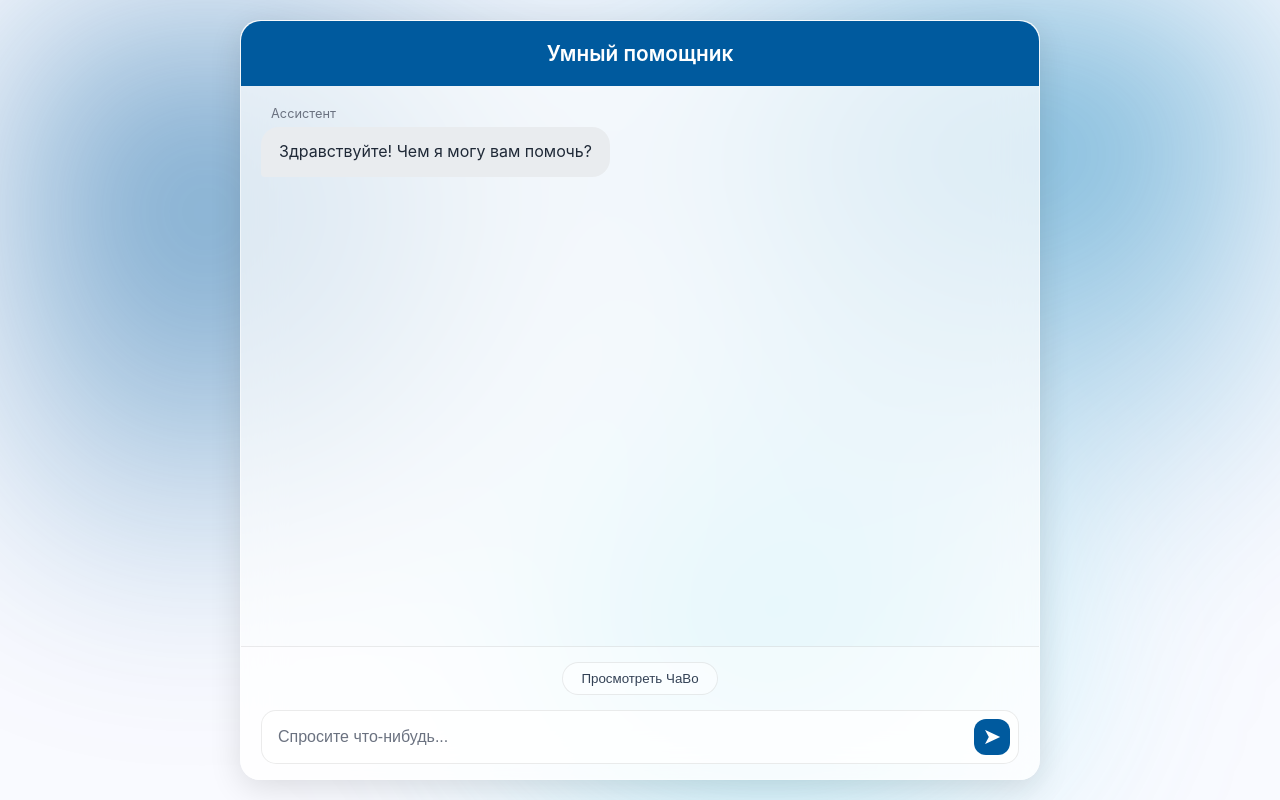
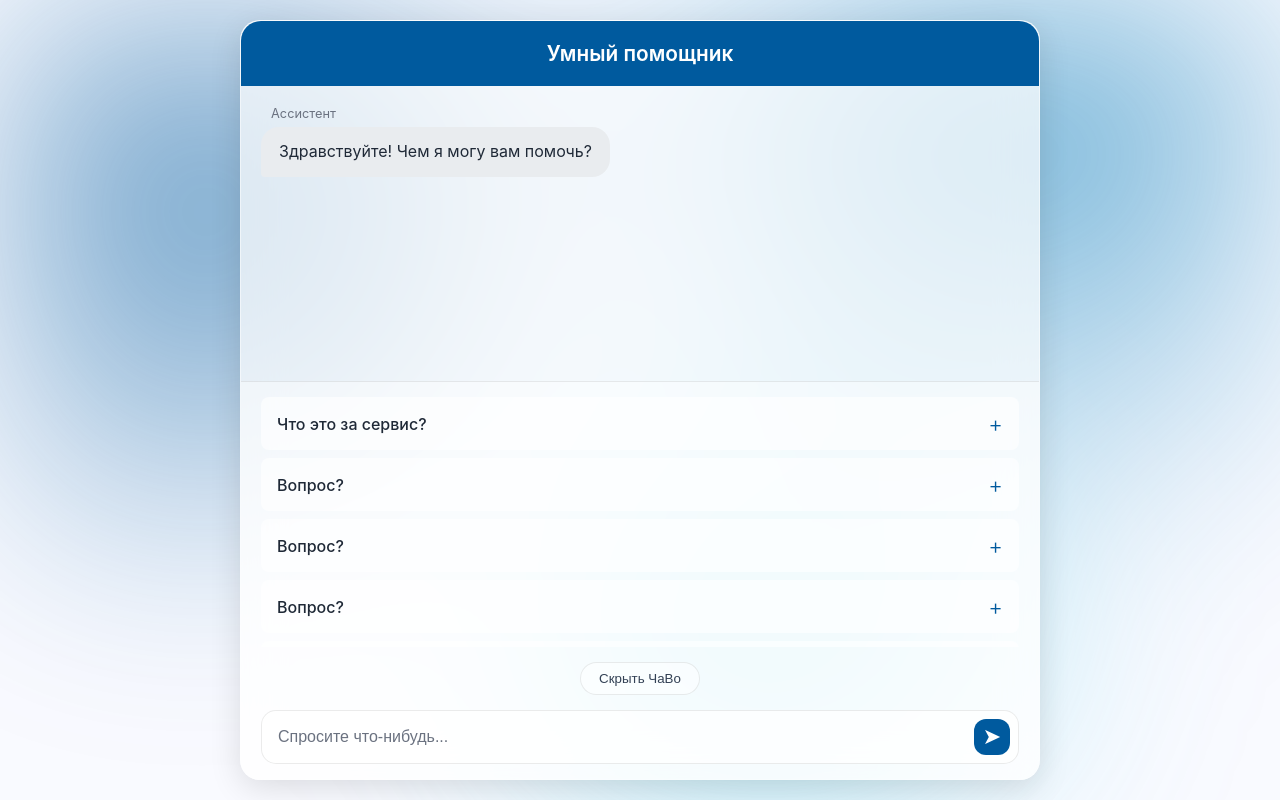
Before and after one commit to Scripting-programming-languages/ai-ssu-bot, a React (Create React App) app in the folder frontend/: page / in a window 1280 px wide. Both pictures are taken after a click on the button "Просмотреть ЧаВо". Built offline with nearby package versions, Linux system fonts and the light colour scheme.

Commit message:
feat: добавлен выпадающий список ЧаВо

```diff
--- a/frontend/src/App.css
+++ b/frontend/src/App.css
@@ -17,7 +17,9 @@
   padding: 0;
 }
 
-body, html, #root {
+body,
+html,
+#root {
   width: 100%;
   height: 100%;
   font-family: 'Inter', sans-serif;
@@ -39,8 +41,7 @@ body, html, #root {
   content: '';
   position: absolute;
   inset: 0;
-  background:
-    radial-gradient(circle at 15% 25%, var(--color-primary), transparent 35%),
+  background: radial-gradient(circle at 15% 25%, var(--color-primary), transparent 35%),
     radial-gradient(circle at 80% 10%, var(--color-secondary), transparent 40%),
     radial-gradient(circle at 60% 80%, var(--color-tertiary), transparent 35%);
   filter: blur(100px);
@@ -64,7 +65,8 @@ body, html, #root {
   position: relative;
 }
 
-.chatbot-header, .chatbot-footer {
+.chatbot-header,
+.chatbot-footer {
   flex-shrink: 0;
 }
 
@@ -92,9 +94,16 @@ body, html, #root {
   gap: 15px;
 }
 
-.chatbot-messages::-webkit-scrollbar { width: 6px; }
-.chatbot-messages::-webkit-scrollbar-thumb { background-color: rgba(0, 0, 0, 0.15); border-radius: 3px; }
-.chatbot-messages::-webkit-scrollbar-track { background: transparent; }
+.chatbot-messages::-webkit-scrollbar {
+  width: 6px;
+}
+.chatbot-messages::-webkit-scrollbar-thumb {
+  background-color: rgba(0, 0, 0, 0.15);
+  border-radius: 3px;
+}
+.chatbot-messages::-webkit-scrollbar-track {
+  background: transparent;
+}
 
 .message-wrapper {
   display: flex;
@@ -104,12 +113,23 @@ body, html, #root {
 }
 
 @keyframes popIn {
-  from { opacity: 0; transform: translateY(5px); }
-  to { opacity: 1; transform: translateY(0); }
+  from {
+    opacity: 0;
+    transform: translateY(5px);
+  }
+  to {
+    opacity: 1;
+    transform: translateY(0);
+  }
 }
 
-.message-wrapper.user { align-self: flex-end; align-items: flex-end; }
-.message-wrapper.bot { align-self: flex-start; }
+.message-wrapper.user {
+  align-self: flex-end;
+  align-items: flex-end;
+}
+.message-wrapper.bot {
+  align-self: flex-start;
+}
 
 .message-wrapper::before {
   font-size: 0.8em;
@@ -118,8 +138,12 @@ body, html, #root {
   padding: 0 10px;
 }
 
-.message-wrapper.user::before { content: 'Вы'; }
-.message-wrapper.bot::before { content: 'Ассистент'; }
+.message-wrapper.user::before {
+  content: 'Вы';
+}
+.message-wrapper.bot::before {
+  content: 'Ассистент';
+}
 
 .message {
   padding: 12px 18px;
@@ -144,12 +168,94 @@ body, html, #root {
   border-top: 1px solid var(--border-color);
   background: rgba(255, 255, 255, 0.4);
   border-radius: 0 0 var(--border-radius-main) var(--border-radius-main);
+  display: flex;
+  flex-direction: column;
+}
+
+.faq-section {
+  order: 1;
+  width: 100%;
+  margin-bottom: 15px;
+  max-height: 250px;
+  overflow-y: auto;
+  animation: fadeIn 0.4s ease;
+}
+
+@keyframes fadeIn {
+  from {
+    opacity: 0;
+    transform: translateY(-10px);
+  }
+  to {
+    opacity: 1;
+    transform: translateY(0);
+  }
+}
+
+.faq-section::-webkit-scrollbar {
+  width: 5px;
+}
+.faq-section::-webkit-scrollbar-thumb {
+  background-color: rgba(0, 0, 0, 0.1);
+  border-radius: 3px;
+}
+.faq-section::-webkit-scrollbar-track {
+  background: transparent;
+}
+
+.faq-item {
+  background-color: rgba(255, 255, 255, 0.6);
+  border-radius: 8px;
+  margin-bottom: 8px;
+  border: 1px solid transparent;
+  transition: all 0.3s ease;
+  cursor: pointer;
+  overflow: hidden;
+}
+
+.faq-item:hover {
+  border-color: rgba(0, 0, 0, 0.1);
+  background-color: rgba(255, 255, 255, 0.9);
+}
+
+.faq-question {
+  padding: 12px 15px;
+  font-weight: 500;
+  display: flex;
+  justify-content: space-between;
+  align-items: center;
+  color: var(--text-primary);
+}
+
+.faq-question span {
+  font-size: 1.4em;
+  font-weight: 300;
+  color: var(--color-primary);
+  transition: transform 0.3s ease;
+}
+
+.faq-item.active .faq-question span {
+  transform: rotate(180deg);
+}
+
+.faq-answer {
+  max-height: 0;
+  overflow: hidden;
+  padding: 0 15px;
+  color: var(--text-secondary);
+  line-height: 1.5;
+  transition: max-height 0.4s ease-out, padding 0.4s ease-out;
+}
+
+.faq-item.active .faq-answer {
+  max-height: 100px;
+  padding: 0 15px 12px;
 }
 
 .faq-button-container {
+  order: 2;
   display: flex;
   justify-content: center;
-  margin-bottom: 15px;
 }
 
 .faq-button-container button {
@@ -165,10 +271,11 @@ body, html, #root {
 
 .faq-button-container button:hover {
   background: rgba(255, 255, 255, 1);
-  border-color: rgba(0,0,0,0.1);
+  border-color: rgba(0, 0, 0, 0.1);
 }
 
 .chatbot-input-area {
+  order: 3;
   display: flex;
   align-items: center;
   background-color: rgba(255, 255, 255, 0.7);
@@ -176,6 +283,7 @@ body, html, #root {
   border-radius: 15px;
   padding: 8px;
   transition: border-color 0.2s;
+  margin-top: 15px;
 }
 
 .chatbot-input-area:focus-within {
--- a/frontend/src/App.js
+++ b/frontend/src/App.js
@@ -6,10 +6,35 @@ function App() {
     { text: 'Здравствуйте! Чем я могу вам помочь?', sender: 'bot' },
   ]);
   const [inputValue, setInputValue] = useState('');
+  const [isFaqVisible, setIsFaqVisible] = useState(false);
+  const [activeFaqIndex, setActiveFaqIndex] = useState(null);
   const messagesEndRef = useRef(null);
 
+  const faqData = [
+    {
+      question: 'Что это за сервис?',
+      answer: 'Это умный помощник, созданный для ответов на ваши вопросы в режиме реального времени.',
+    },
+    {
+      question: 'Вопрос?',
+      answer: 'Ответ',
+    },
+    {
+      question: 'Вопрос?',
+      answer: 'Ответ',
+    },
+    {
+      question: 'Вопрос?',
+      answer: 'Ответ',
+    },
+    {
+      question: 'Вопрос?',
+      answer: 'Ответ',
+    },
+  ];
+
   const scrollToBottom = () => {
-    messagesEndRef.current?.scrollIntoView({ behavior: "smooth" });
+    messagesEndRef.current?.scrollIntoView({ behavior: 'smooth' });
   };
 
   useEffect(() => {
@@ -32,7 +57,12 @@ function App() {
   };
 
   const handleFaqClick = () => {
-    alert('Раздел в разработке!');
+    setIsFaqVisible(!isFaqVisible);
+    setActiveFaqIndex(null);
+  };
+
+  const handleFaqItemClick = (index) => {
+    setActiveFaqIndex(activeFaqIndex === index ? null : index);
   };
 
   return (
@@ -45,17 +75,34 @@ function App() {
         <main className="chatbot-messages">
           {messages.map((message, index) => (
             <div key={index} className={`message-wrapper ${message.sender}`}>
-              <div className="message">
-                {message.text}
-              </div>
+              <div className="message">{message.text}</div>
             </div>
           ))}
           <div ref={messagesEndRef} />
         </main>
 
         <footer className="chatbot-footer">
+          {isFaqVisible && (
+            <div className="faq-section">
+              {faqData.map((item, index) => (
+                <div
+                  key={index}
+                  className={`faq-item ${activeFaqIndex === index ? 'active' : ''}`}
+                  onClick={() => handleFaqItemClick(index)}
+                >
+                  <div className="faq-question">
+                    {item.question}
+                    <span>{activeFaqIndex === index ? '−' : '+'}</span>
+                  </div>
+                  <div className="faq-answer">{item.answer}</div>
+                </div>
+              ))}
+            </div>
+          )}
           <div className="faq-button-container">
-            <button onClick={handleFaqClick}>Просмотреть ЧаВо</button>
+            <button onClick={handleFaqClick}>
+              {isFaqVisible ? 'Скрыть ЧаВо' : 'Просмотреть ЧаВо'}
+            </button>
           </div>
           <div className="chatbot-input-area">
             <input
```
